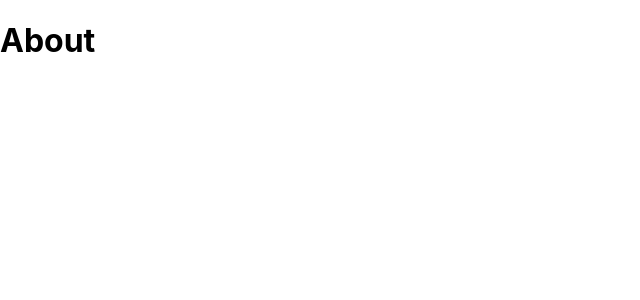
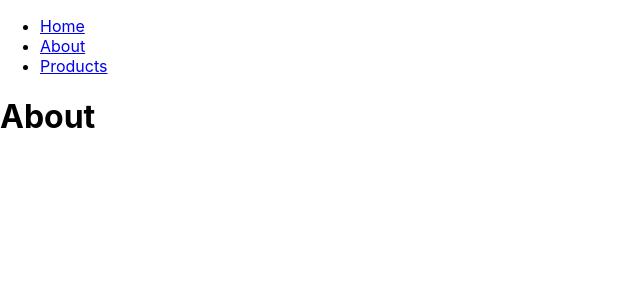
Before and after one commit to sajithapislk/react-first-project, a React (Create React App) app: page /about in a window 1280 px wide. Shown: the top 300 px of the page, without its empty margins (0-640 px from the left). Built offline with nearby package versions, Linux system fonts and the light colour scheme.

Commit message:
add navbar

```diff
--- a/src/App.js
+++ b/src/App.js
@@ -2,10 +2,12 @@
 import Home from './Pages/Home';
 import About from './Pages/About';
 import Products from './Pages/Products';
+import NavBar from './Components/NavBar';
 
 const App = () => {
   return (
     <>
+      <NavBar />
       <Routes>
         <Route path="/" element={<Home />} />
         <Route path="/products" element={<Products />} />
--- /dev/null
+++ b/src/Components/NavBar.js
@@ -0,0 +1,22 @@
+// Components/NavBar.js
+import { Link } from 'react-router-dom';
+
+const NavBar = () => {
+ return (
+ <nav>
+       <ul>
+          <li>
+             <Link to="/">Home</Link>
+          </li>
+          <li>
+             <Link to="/about">About</Link>
+          </li>
+          <li>
+             <Link to="/products">Products</Link>
+          </li>
+       </ul>
+ </nav>
+ );
+};
+
+export default NavBar;
```
Lines whose indentation alone changed are shown as unchanged.
